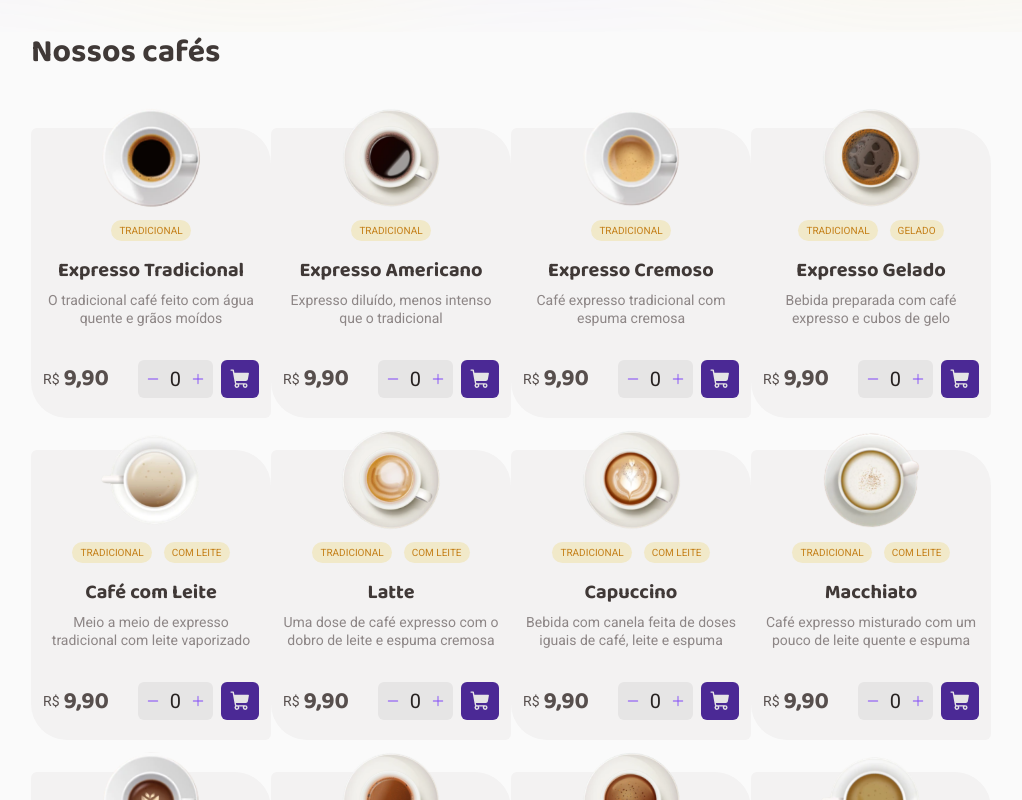
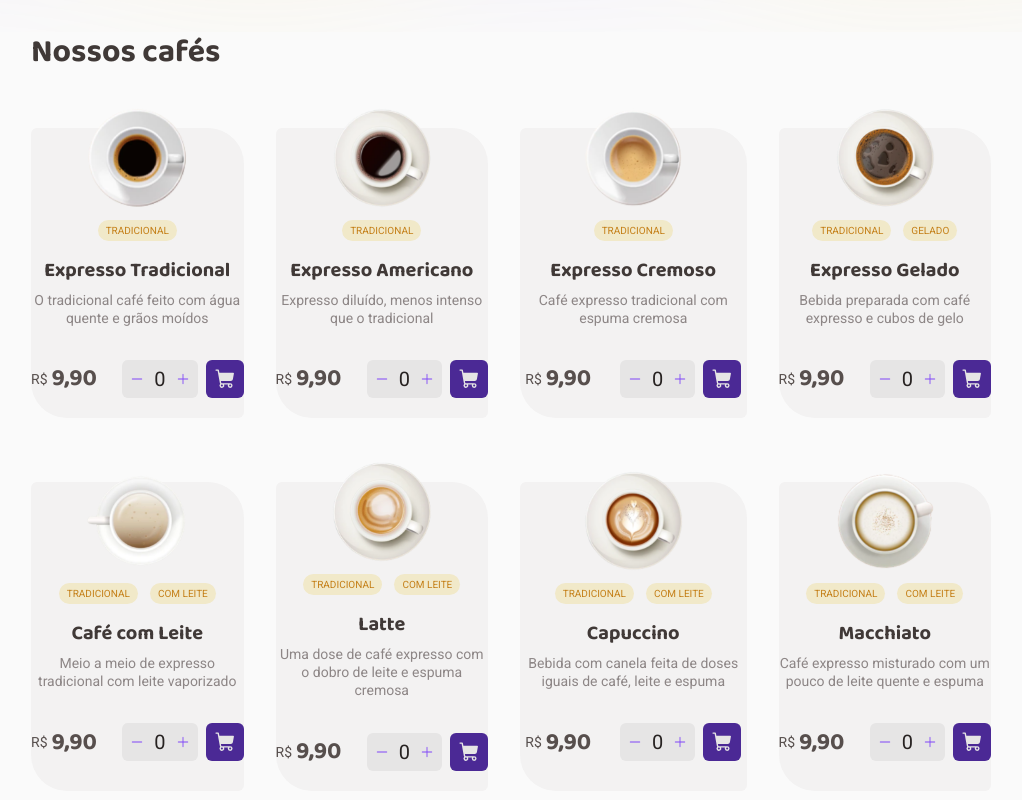
Before and after one commit to domzinhuu/ignite-desafio-01-coffee-delivery, a React (Vite) app: page / in a window 1280 px wide. Shown: the part 620-1420 px from the top of the page, without its empty margins (129-1151 px from the left). Built offline with nearby package versions, Linux system fonts and the light colour scheme.

Commit message:
fix: adicionando gap entre os itens da productList

```diff
--- a/src/pages/Home/components/Products/styles.ts
+++ b/src/pages/Home/components/Products/styles.ts
@@ -94,6 +94,7 @@ export const ProductItem = styled.div`
 
 export const ProductListItem = styled.div`
   display: grid;
+  gap: 2rem;
   grid-template-columns: 1fr 1fr 1fr 1fr;
 `
 
```
